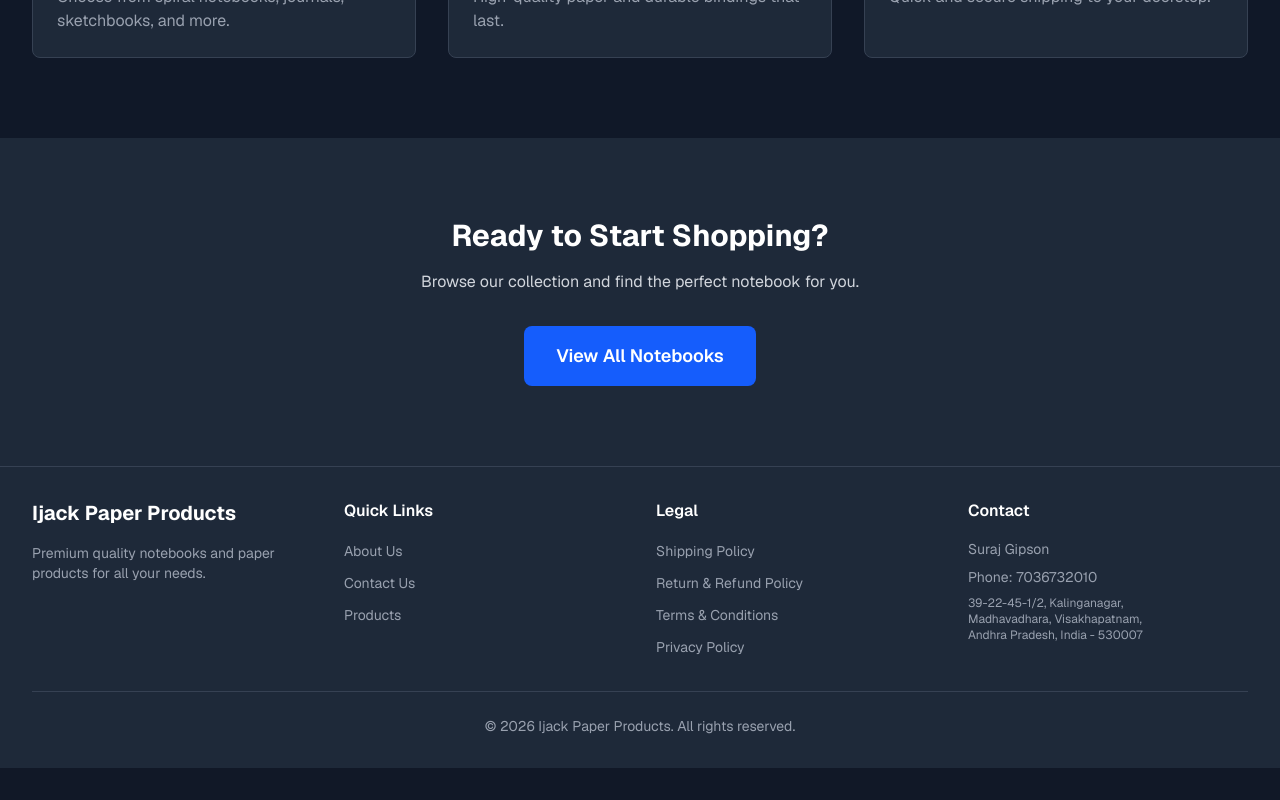
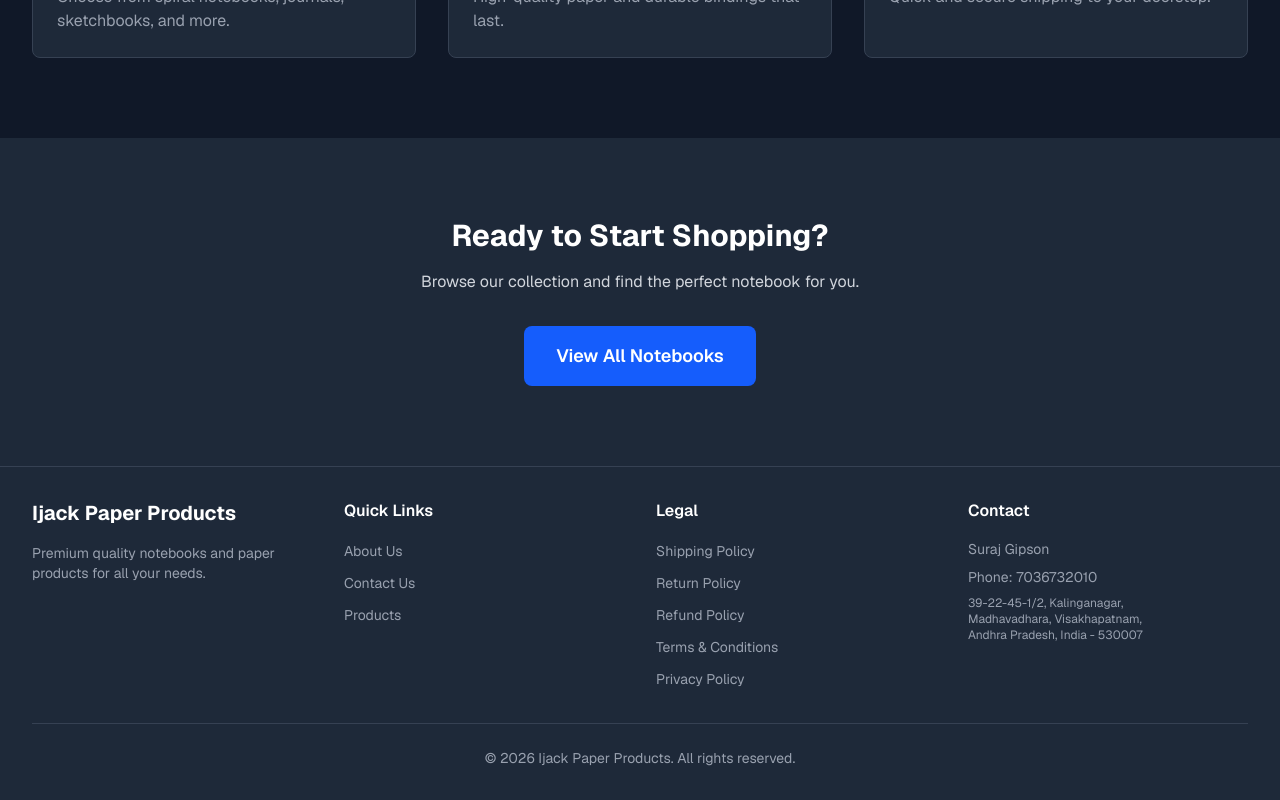
Before and after one commit to ijack-notebooks/ijack-web, a Next.js app: page / in a window 1280 px wide. Shown: the part 781-1581 px from the top of the page. Before the commit the page ends 1549 px from the top, so only its background shows below. Built offline with nearby package versions, Linux system fonts and the light colour scheme; no server answers.

Commit message:
policies change

```diff
--- a/src/app/checkout/page.js
+++ b/src/app/checkout/page.js
@@ -273,7 +273,8 @@ export default function Checkout() {
                 <p className="text-gray-400 text-xs">
                   By placing your order you agree to our{" "}
                   <Link href="/shipping" className="text-blue-400 hover:underline">Shipping Policy</Link>,{" "}
-                  <Link href="/refund" className="text-blue-400 hover:underline">Return & Refund Policy</Link>,{" "}
+                  <Link href="/return" className="text-blue-400 hover:underline">Return Policy</Link>,{" "}
+                  <Link href="/refund" className="text-blue-400 hover:underline">Refund Policy</Link>,{" "}
                   <Link href="/terms" className="text-blue-400 hover:underline">Terms & Conditions</Link>, and{" "}
                   <Link href="/privacy" className="text-blue-400 hover:underline">Privacy Policy</Link>.
                 </p>
--- a/src/app/contact/page.js
+++ b/src/app/contact/page.js
@@ -87,8 +87,12 @@ export default function ContactUs() {
               Shipping Policy
             </Link>
             <span className="text-gray-600">|</span>
+            <Link href="/return" className="text-blue-400 hover:text-blue-300 underline text-sm">
+              Return Policy
+            </Link>
+            <span className="text-gray-600">|</span>
             <Link href="/refund" className="text-blue-400 hover:text-blue-300 underline text-sm">
-              Return & Refund Policy
+              Refund Policy
             </Link>
             <span className="text-gray-600">|</span>
             <Link href="/terms" className="text-blue-400 hover:text-blue-300 underline text-sm">
--- a/src/app/payment/callback/page.js
+++ b/src/app/payment/callback/page.js
@@ -147,7 +147,9 @@ function PaymentCallbackContent() {
             <p className="text-gray-400 text-xs mt-6">
               <a href="/shipping" className="text-blue-400 hover:underline">Shipping</a>
               {" · "}
-              <a href="/refund" className="text-blue-400 hover:underline">Return & Refund</a>
+              <a href="/return" className="text-blue-400 hover:underline">Return</a>
+              {" · "}
+              <a href="/refund" className="text-blue-400 hover:underline">Refund</a>
               {" · "}
               <a href="/terms" className="text-blue-400 hover:underline">Terms</a>
               {" · "}
--- a/src/app/privacy/page.js
+++ b/src/app/privacy/page.js
@@ -173,8 +173,12 @@ export default function PrivacyPolicy() {
               Shipping Policy
             </Link>
             <span className="text-gray-600">|</span>
+            <Link href="/return" className="text-blue-400 hover:text-blue-300 underline text-sm">
+              Return Policy
+            </Link>
+            <span className="text-gray-600">|</span>
             <Link href="/refund" className="text-blue-400 hover:text-blue-300 underline text-sm">
-              Return & Refund Policy
+              Refund Policy
             </Link>
             <span className="text-gray-600">|</span>
             <Link href="/terms" className="text-blue-400 hover:text-blue-300 underline text-sm">
--- a/src/app/refund/layout.js
+++ b/src/app/refund/layout.js
@@ -1,6 +1,6 @@
 export const metadata = {
-  title: "Return & Refund Policy | Ijack Paper Products",
-  description: "Return and refund policy for Ijack Paper Products. Refunds only for damaged, defective, or lost-in-transit products.",
+  title: "Refund Policy | Ijack Paper Products",
+  description: "Refund policy for Ijack Paper Products. Refunds only for damaged, defective, or lost-in-transit products.",
 };
 
 export default function RefundLayout({ children }) {
--- a/src/app/refund/page.js
+++ b/src/app/refund/page.js
@@ -11,12 +11,12 @@ const COMPANY = {
   email: "support@ijackpaperproducts.com",
 };
 
-export default function ReturnRefundPolicy() {
+export default function RefundPolicy() {
   return (
     <div className="min-h-screen bg-gray-900 text-white">
       <Navbar />
       <div className="max-w-4xl mx-auto px-4 py-12">
-        <h1 className="text-4xl font-bold mb-8 text-center">Return & Refund Policy</h1>
+        <h1 className="text-4xl font-bold mb-8 text-center">Refund Policy</h1>
 
         <div className="bg-gray-800 rounded-lg p-8 space-y-6">
           <section className="bg-gray-700 rounded-lg p-6">
@@ -42,22 +42,14 @@ export default function ReturnRefundPolicy() {
           <section>
             <h2 className="text-2xl font-semibold mb-4 text-blue-400">1. Overview</h2>
             <p className="text-gray-300 leading-relaxed">
-              At {COMPANY.name}, we want you to be satisfied with your purchase. This Return & Refund Policy explains
-              when and how we process refunds. Please read this policy carefully before making a purchase.
+              This Refund Policy outlines when and how we process refunds. We do not offer returns on any product;
+              for our return policy please see our <Link href="/return" className="text-blue-400 hover:text-blue-300 underline">Return Policy</Link>.
+              Please read this policy carefully before making a purchase.
             </p>
           </section>
 
           <section>
-            <h2 className="text-2xl font-semibold mb-4 text-blue-400">2. Returns</h2>
-            <p className="text-gray-300 leading-relaxed">
-              <strong className="text-white">We do not accept returns.</strong> Once an order has been placed and
-              payment has been completed, we do not accept product returns for change of mind, wrong size, or any
-              reason other than those covered under our refund conditions below.
-            </p>
-          </section>
-
-          <section>
-            <h2 className="text-2xl font-semibold mb-4 text-blue-400">3. Refund Conditions</h2>
+            <h2 className="text-2xl font-semibold mb-4 text-blue-400">2. Refund Conditions</h2>
             <p className="text-gray-300 leading-relaxed mb-3">
               Refunds are only provided in the following cases:
             </p>
@@ -82,13 +74,13 @@ export default function ReturnRefundPolicy() {
           </section>
 
           <section>
-            <h2 className="text-2xl font-semibold mb-4 text-blue-400">4. Refund Processing</h2>
+            <h2 className="text-2xl font-semibold mb-4 text-blue-400">3. Refund Processing</h2>
             <p className="text-gray-300 leading-relaxed mb-2">
-              <strong className="text-white">4.1 Method:</strong> Refunds are processed to the original payment
+              <strong className="text-white">3.1 Method:</strong> Refunds are processed to the original payment
               method used for the purchase (e.g. the same card, UPI, or wallet).
             </p>
             <p className="text-gray-300 leading-relaxed mb-2">
-              <strong className="text-white">4.2 Timeline:</strong> Once your claim is approved, we will process
+              <strong className="text-white">3.2 Timeline:</strong> Once your claim is approved, we will process
               the refund within <strong className="text-white">7–10 business days</strong>. The amount will be
               credited to your original payment method. Depending on your bank or payment provider, it may take
               additional time for the credit to appear in your account.
@@ -96,7 +88,7 @@ export default function ReturnRefundPolicy() {
           </section>
 
           <section>
-            <h2 className="text-2xl font-semibold mb-4 text-blue-400">5. How to Claim a Refund</h2>
+            <h2 className="text-2xl font-semibold mb-4 text-blue-400">4. How to Claim a Refund</h2>
             <p className="text-gray-300 leading-relaxed mb-2">
               If you believe your case qualifies for a refund (damaged, defective, or lost in transit), please
               contact us as soon as possible:
@@ -113,26 +105,16 @@ export default function ReturnRefundPolicy() {
           </section>
 
           <section>
-            <h2 className="text-2xl font-semibold mb-4 text-blue-400">6. Contact for Refund Queries</h2>
+            <h2 className="text-2xl font-semibold mb-4 text-blue-400">5. Contact for Refund Queries</h2>
             <p className="text-gray-300 leading-relaxed mb-4">
               For any questions or concerns about refunds, please contact us:
             </p>
             <div className="bg-gray-700 rounded-lg p-6 text-gray-300">
-              <p>
-                <strong className="text-white">Company:</strong> {COMPANY.name}
-              </p>
-              <p>
-                <strong className="text-white">Contact Person:</strong> {COMPANY.contact}
-              </p>
-              <p>
-                <strong className="text-white">Phone:</strong> {COMPANY.phone}
-              </p>
-              <p>
-                <strong className="text-white">Email:</strong> {COMPANY.email}
-              </p>
-              <p>
-                <strong className="text-white">Address:</strong> {COMPANY.address}
-              </p>
+              <p><strong className="text-white">Company:</strong> {COMPANY.name}</p>
+              <p><strong className="text-white">Contact Person:</strong> {COMPANY.contact}</p>
+              <p><strong className="text-white">Phone:</strong> {COMPANY.phone}</p>
+              <p><strong className="text-white">Email:</strong> {COMPANY.email}</p>
+              <p><strong className="text-white">Address:</strong> {COMPANY.address}</p>
             </div>
             <p className="text-gray-300 leading-relaxed mt-4">
               <strong className="text-white">Business Hours:</strong> Monday – Friday: 9:00 AM – 6:00 PM IST |
@@ -141,17 +123,20 @@ export default function ReturnRefundPolicy() {
           </section>
 
           <section>
-            <h2 className="text-2xl font-semibold mb-4 text-blue-400">7. Changes to This Policy</h2>
+            <h2 className="text-2xl font-semibold mb-4 text-blue-400">6. Changes to This Policy</h2>
             <p className="text-gray-300 leading-relaxed">
-              We may update this Return & Refund Policy from time to time. Changes will be effective when posted
-              on this page. The &quot;Last Updated&quot; date at the top will reflect the latest revision. Your
-              continued use of our services after any change means you accept the updated policy.
+              We may update this Refund Policy from time to time. Changes will be effective when posted on this
+              page. The &quot;Last Updated&quot; date at the top will reflect the latest revision.
             </p>
           </section>
 
           <div className="flex flex-wrap gap-4 justify-center pt-4 border-t border-gray-700">
             <Link href="/shipping" className="text-blue-400 hover:text-blue-300 underline text-sm">
               Shipping Policy
+            </Link>
+            <span className="text-gray-600">|</span>
+            <Link href="/return" className="text-blue-400 hover:text-blue-300 underline text-sm">
+              Return Policy
             </Link>
             <span className="text-gray-600">|</span>
             <Link href="/terms" className="text-blue-400 hover:text-blue-300 underline text-sm">
--- /dev/null
+++ b/src/app/return/layout.js
@@ -0,0 +1,8 @@
+export const metadata = {
+  title: "Return Policy | Ijack Paper Products",
+  description: "Return policy for Ijack Paper Products. We do not offer returns on any product.",
+};
+
+export default function ReturnLayout({ children }) {
+  return children;
+}
--- /dev/null
+++ b/src/app/return/page.js
@@ -0,0 +1,115 @@
+"use client";
+
+import Navbar from "../../components/Navbar";
+import Link from "next/link";
+
+const COMPANY = {
+  name: "Ijack Paper Products",
+  address: "39-22-45-1/2, Kalinganagar, Madhavadhara, Near East Park, Visakhapatnam, Andhra Pradesh, India, 530007",
+  contact: "Suraj Gipson",
+  phone: "7036732010",
+  email: "support@ijackpaperproducts.com",
+};
+
+export default function ReturnPolicy() {
+  return (
+    <div className="min-h-screen bg-gray-900 text-white">
+      <Navbar />
+      <div className="max-w-4xl mx-auto px-4 py-12">
+        <h1 className="text-4xl font-bold mb-8 text-center">Return Policy</h1>
+
+        <div className="bg-gray-800 rounded-lg p-8 space-y-6">
+          <section className="bg-gray-700 rounded-lg p-6">
+            <p className="text-gray-300 text-sm mb-4">
+              <strong className="text-white">Last Updated:</strong>{" "}
+              {new Date().toLocaleDateString("en-US", {
+                year: "numeric",
+                month: "long",
+                day: "numeric",
+              })}
+            </p>
+            <p className="text-gray-300 text-sm">
+              <strong className="text-white">Company:</strong> {COMPANY.name}
+              <br />
+              <strong className="text-white">Address:</strong> {COMPANY.address}
+              <br />
+              <strong className="text-white">Contact:</strong> {COMPANY.contact} | {COMPANY.phone}
+              <br />
+              <strong className="text-white">Email:</strong> {COMPANY.email}
+            </p>
+          </section>
+
+          <section>
+            <h2 className="text-2xl font-semibold mb-4 text-blue-400">1. Overview</h2>
+            <p className="text-gray-300 leading-relaxed">
+              This Return Policy outlines our policy on product returns. Please read this policy carefully before
+              making a purchase.
+            </p>
+          </section>
+
+          <section>
+            <h2 className="text-2xl font-semibold mb-4 text-blue-400">2. We Do Not Offer Returns</h2>
+            <p className="text-gray-300 leading-relaxed">
+              <strong className="text-white">We do not offer returns on any product.</strong> Once an order has
+              been placed and payment has been completed, we do not accept product returns for any reason,
+              including but not limited to change of mind, wrong size, wrong product ordered, or any other
+              reason.
+            </p>
+            <p className="text-gray-300 leading-relaxed mt-3">
+              All sales are final. For refund eligibility in case of damaged, defective, or lost-in-transit
+              products, please refer to our <Link href="/refund" className="text-blue-400 hover:text-blue-300 underline">Refund Policy</Link>.
+            </p>
+          </section>
+
+          <section>
+            <h2 className="text-2xl font-semibold mb-4 text-blue-400">3. Contact Us</h2>
+            <p className="text-gray-300 leading-relaxed mb-4">
+              For any questions regarding this Return Policy, please contact us:
+            </p>
+            <div className="bg-gray-700 rounded-lg p-6 text-gray-300">
+              <p><strong className="text-white">Company:</strong> {COMPANY.name}</p>
+              <p><strong className="text-white">Contact Person:</strong> {COMPANY.contact}</p>
+              <p><strong className="text-white">Phone:</strong> {COMPANY.phone}</p>
+              <p><strong className="text-white">Email:</strong> {COMPANY.email}</p>
+              <p><strong className="text-white">Address:</strong> {COMPANY.address}</p>
+            </div>
+            <p className="text-gray-300 leading-relaxed mt-4">
+              <strong className="text-white">Business Hours:</strong> Monday – Friday: 9:00 AM – 6:00 PM IST |
+              Saturday: 10:00 AM – 4:00 PM IST
+            </p>
+          </section>
+
+          <section>
+            <h2 className="text-2xl font-semibold mb-4 text-blue-400">4. Changes to This Policy</h2>
+            <p className="text-gray-300 leading-relaxed">
+              We may update this Return Policy from time to time. Changes will be effective when posted on this
+              page. The &quot;Last Updated&quot; date at the top will reflect the latest revision.
+            </p>
+          </section>
+
+          <div className="flex flex-wrap gap-4 justify-center pt-4 border-t border-gray-700">
+            <Link href="/shipping" className="text-blue-400 hover:text-blue-300 underline text-sm">
+              Shipping Policy
+            </Link>
+            <span className="text-gray-600">|</span>
+            <Link href="/refund" className="text-blue-400 hover:text-blue-300 underline text-sm">
+              Refund Policy
+            </Link>
+            <span className="text-gray-600">|</span>
+            <Link href="/terms" className="text-blue-400 hover:text-blue-300 underline text-sm">
+              Terms & Conditions
+            </Link>
+            <span className="text-gray-600">|</span>
+            <Link href="/privacy" className="text-blue-400 hover:text-blue-300 underline text-sm">
+              Privacy Policy
+            </Link>
+            <span className="text-gray-600">|</span>
+            <Link href="/contact" className="text-blue-400 hover:text-blue-300 underline text-sm">
+              Contact Us
+            </Link>
+          </div>
+        </div>
+      </div>
+    </div>
+  );
+}
--- a/src/app/shipping/page.js
+++ b/src/app/shipping/page.js
@@ -296,8 +296,12 @@ export default function ShippingPolicy() {
           </section>
 
           <div className="flex flex-wrap gap-4 justify-center pt-4 border-t border-gray-700">
+            <Link href="/return" className="text-blue-400 hover:text-blue-300 underline text-sm">
+              Return Policy
+            </Link>
+            <span className="text-gray-600">|</span>
             <Link href="/refund" className="text-blue-400 hover:text-blue-300 underline text-sm">
-              Return & Refund Policy
+              Refund Policy
             </Link>
             <span className="text-gray-600">|</span>
             <Link href="/terms" className="text-blue-400 hover:text-blue-300 underline text-sm">
--- a/src/app/terms/page.js
+++ b/src/app/terms/page.js
@@ -121,9 +121,9 @@ export default function TermsAndConditions() {
           <section>
             <h2 className="text-2xl font-semibold mb-4 text-blue-400">7. Returns and Refunds</h2>
             <p className="text-gray-300 leading-relaxed">
-              We do not accept returns. Refunds are only provided for damaged, defective, or lost-in-transit products
-              as described in our <Link href="/refund" className="text-blue-400 hover:text-blue-300 underline">Return & Refund Policy</Link>.
-              Please refer to that policy for full details.
+              We do not offer returns on any product. Please refer to our <Link href="/return" className="text-blue-400 hover:text-blue-300 underline">Return Policy</Link> for
+              details. Refunds are only provided for damaged, defective, or lost-in-transit products as described in
+              our <Link href="/refund" className="text-blue-400 hover:text-blue-300 underline">Refund Policy</Link>.
             </p>
           </section>
 
@@ -216,8 +216,12 @@ export default function TermsAndConditions() {
               Shipping Policy
             </Link>
             <span className="text-gray-600">|</span>
+            <Link href="/return" className="text-blue-400 hover:text-blue-300 underline text-sm">
+              Return Policy
+            </Link>
+            <span className="text-gray-600">|</span>
             <Link href="/refund" className="text-blue-400 hover:text-blue-300 underline text-sm">
-              Return & Refund Policy
+              Refund Policy
             </Link>
             <span className="text-gray-600">|</span>
             <Link href="/privacy" className="text-blue-400 hover:text-blue-300 underline text-sm">
--- a/src/components/Footer.js
+++ b/src/components/Footer.js
@@ -44,8 +44,13 @@ export default function Footer() {
                 </Link>
               </li>
               <li>
+                <Link href="/return" className="text-gray-400 hover:text-white transition-colors text-sm">
+                  Return Policy
+                </Link>
+              </li>
+              <li>
                 <Link href="/refund" className="text-gray-400 hover:text-white transition-colors text-sm">
-                  Return & Refund Policy
+                  Refund Policy
                 </Link>
               </li>
               <li>
```
